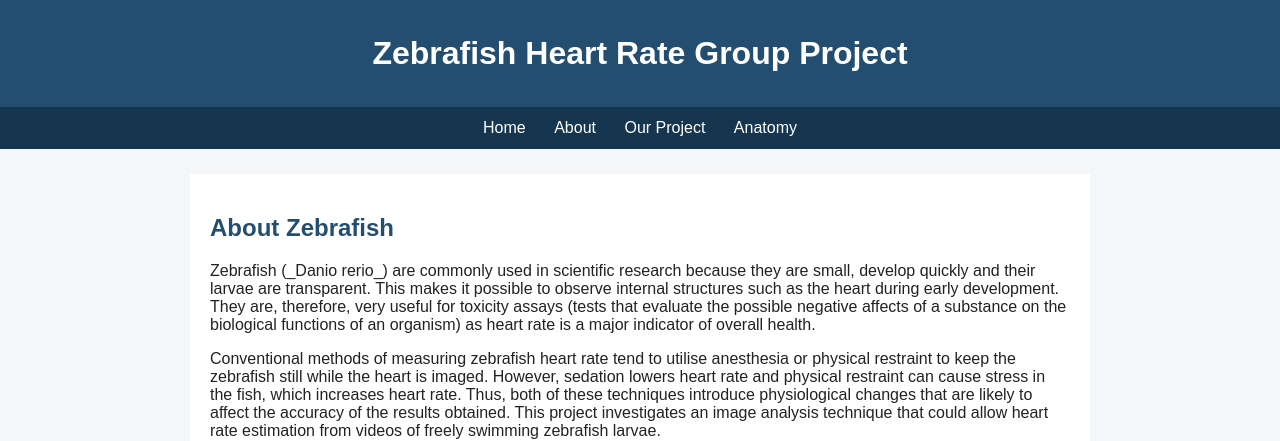
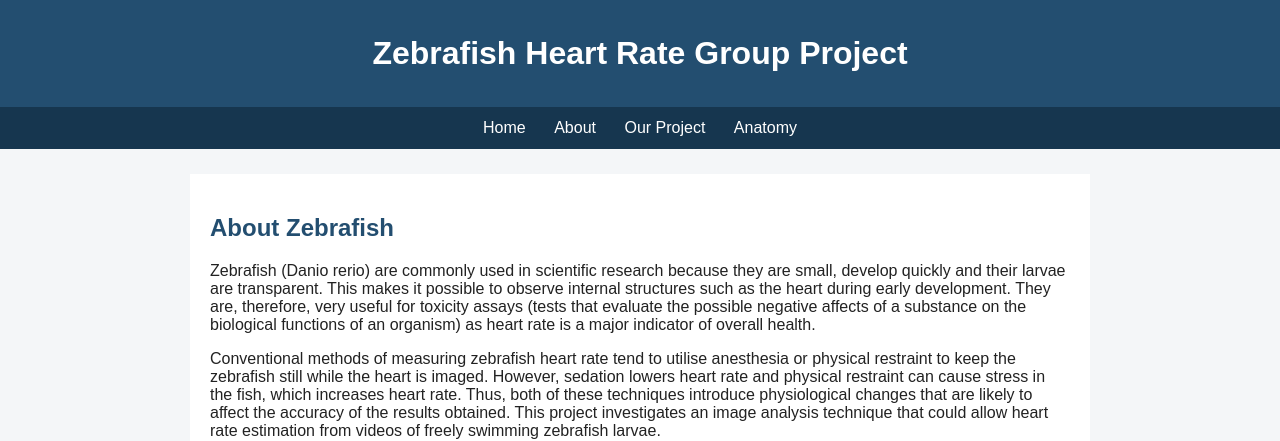
Before and after one commit to teamfishcode/Fish-Project, a website: page about.html in a window 1280 px wide. Shown: the top 441 px of the page. Drawn offline with Linux system fonts and the light colour scheme.

Commit message:
Remove italics from scientific name of zebrafish

```diff
--- a/about.html
+++ b/about.html
@@ -78,7 +78,7 @@
       <h2>About Zebrafish</h2>
 
       <p>
-        Zebrafish (_Danio rerio_) are commonly used in scientific research because they are
+        Zebrafish (Danio rerio) are commonly used in scientific research because they are
         small, develop quickly and their larvae are transparent. This makes
         it possible to observe internal structures such as the heart during
         early development. They are, therefore, very useful for toxicity assays (tests that     evaluate the possible negative affects of a substance on the biological functions of an organism) as heart rate is a major indicator of overall health.
```
